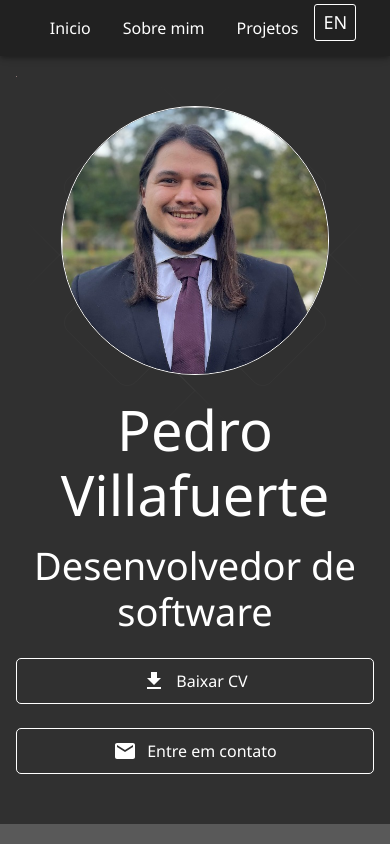
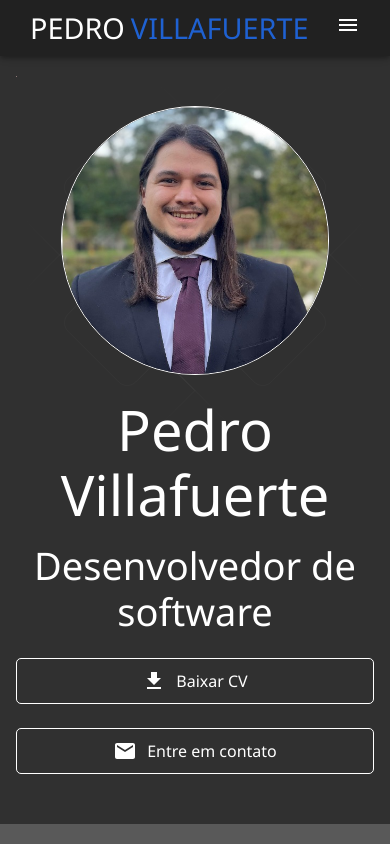
Before and after one commit to PedroVillafuerte/my-portfolio, a React (Vite) app: page / in a window 390 px wide. Shown: the top 844 px of the page. Built offline with nearby package versions, Linux system fonts and the light colour scheme.

Commit message:
Menu Mobile

```diff
--- a/src/components/Footer/Footer.tsx
+++ b/src/components/Footer/Footer.tsx
@@ -13,7 +13,6 @@ const Footer = () => {
   }))
 
   const StyledLink = styled('a')(({ theme }) => ({
-    // Adicione seus estilos aqui, por exemplo:
     color: theme.palette.primary.contrastText,
     textDecoration: 'none',
     '&:hover': {
--- a/src/components/LanguageSwitcher/LanguageSwitcher.tsx
+++ b/src/components/LanguageSwitcher/LanguageSwitcher.tsx
@@ -20,7 +20,7 @@ export const LanguageSwitcher = () => {
                     onClick={() => {
                     i18n.changeLanguage(t('oppositeLanguage'));
                 }}>
-                    <Typography variant="h6">{t('oppositeLanguage').toUpperCase()}</Typography>
+                    <Typography>{t('oppositeLanguage').toUpperCase()}</Typography>
                 </StyledButton>
         </div>
 
--- a/src/components/NavBar/NavBar.tsx
+++ b/src/components/NavBar/NavBar.tsx
@@ -1,40 +1,78 @@
-import { AppBar, MenuItem, styled, Toolbar } from "@mui/material"
+import { AppBar, Box, MenuItem, styled, Toolbar } from "@mui/material"
 import { LanguageSwitcher } from "../LanguageSwitcher/LanguageSwitcher"
 import { useTranslation } from "react-i18next";
+import MenuIcon from '@mui/icons-material/Menu';
 import PedroLogo from "../PedroLogo/PedroLogo";
+import { useState } from "react";
+import CloseIcon from '@mui/icons-material/Close';
+import LinkedInIcon from '@mui/icons-material/LinkedIn'
+import GitHubIcon from '@mui/icons-material/GitHub'
 
-const NavBar = () => {
-    const{t} = useTranslation();
+const NavBar = ({ }) => {
 
-    const StyledToolbar = styled(Toolbar) (({theme})=> ({
+  const { t } = useTranslation();
+  const [mobileMenu, setmobileMenu] = useState(false)
+
+  const StyledToolbar = styled(Toolbar)(({ theme }) => ({
+    padding: "0px 30px",
     display: "flex",
     backgroundColor: `${theme.palette.primary.dark}`,
-        maxWidth:"100vw",
-        [theme.breakpoints.up('xs')]: {
-          justifyContent: "center",
-          fontSize: "0.1em",
-        },
-        [theme.breakpoints.up('md')]: {
+    maxWidth: "100vw",
     justifyContent: "space-between",
     fontSize: "1em",
-          }
   }))
 
-    const StyledA = styled('a') (({})=> ({
+  const StyledA = styled('a')(({ }) => ({
     textDecoration: 'none',
   }))
 
-    const StyledDiv = styled('div') (({})=> ({
+  const StyledDiv = styled('div')(({ }) => ({
     display: "flex",
     alignContent: "left"
   }))
 
+  const StyledDivMobile = styled('div')(({ }) => ({
+    position: 'fixed',
+    width: '100%',
+    height: '100%',
+    top: 0,
+    left: 0,
+    right: 0,
+    bottom: 0,
+    zIndex: '5',
+    display: 'flex',
+    alignItems: 'center',
+    justifyContent: 'center',
+    color: "white",
+    background: 'linear-gradient(34deg, rgba(100,100,100,0.95) 0%, rgba(35,100,210,0.80) 95%)',
+    backdropFilter: 'blur(10px)'
+  }))
+
+  const StyledLink = styled('a')(({ theme }) => ({
+    color: theme.palette.primary.contrastText,
+    textDecoration: 'none',
+    height:"100%",
+    fontSize:"3rem",
+    '&:hover': {
+      cursor: 'pointer',
+    },
+  }))
+
+  const StyledClose = styled('div')(() => ({
+    position: "absolute",
+    top: "1rem",
+    right: "1rem",
+    fontSize: "2rem"
+  }))
+
   return (
     <>
-        <AppBar position="sticky">
+
+      <AppBar position="sticky" sx={{ display: mobileMenu ? 'none' : 'flex' }}>
         <StyledToolbar id="navbar">
-              <PedroLogo></PedroLogo>
-              <StyledDiv>
+          <PedroLogo />
+
+          <StyledDiv sx={{ display: { xs: 'none', sm: 'none', md: 'flex' } }}>
             <StyledA onClick={() => ScrollTo('hero')}>
               <MenuItem>{t("navMain")}</MenuItem>
             </StyledA>
@@ -47,8 +85,56 @@ const NavBar = () => {
             <LanguageSwitcher />
           </StyledDiv>
 
+          <StyledDiv sx={{ display: { xs: 'flex', sm: 'flex', md: 'none' } }}>
+            <div onClick={() => setmobileMenu(true)}>
+              <MenuIcon />
+            </div>
+          </StyledDiv>
+
         </StyledToolbar>
       </AppBar>
+
+      {mobileMenu && (
+        <>
+          <StyledDivMobile>
+
+            <StyledClose onClick={() => setmobileMenu(false)}>
+              <CloseIcon />
+            </StyledClose>
+
+            <Box display="flex" alignItems="center" justifyContent="center" flexDirection="column" gap="4rem" fontSize="1.8rem">
+              <StyledA onClick={() => {
+                setmobileMenu(false)
+                ScrollTo('hero')
+              }}>
+                {t("navMain")}
+              </StyledA>
+              <StyledA onClick={() => {
+                setmobileMenu(false)
+                ScrollTo('about')
+              }}>
+                {t("navAbout")}
+              </StyledA>
+              <StyledA onClick={() => {
+                setmobileMenu(false)
+                ScrollTo('projects')
+              }}>
+                {t("navProjects")}
+              </StyledA>
+              <LanguageSwitcher />
+              <Box width="50vw" textAlign="center" display='flex' justifyContent="space-evenly">
+                <StyledLink href="https://www.linkedin.com/in/pedro-villafuerte-9bb7b5215/" target="_blank" rel="noopener noreferrer">
+                  <LinkedInIcon fontSize="5rem"/>
+                </StyledLink>
+                <StyledLink href="https://github.com/PedroVillafuerte" target="_blank" rel="noopener noreferrer">
+                  <GitHubIcon fontSize="5rem"/>
+                </StyledLink>
+              </Box>
+
+            </Box>
+          </StyledDivMobile>
+        </>
+      )}
     </>
   )
 }
@@ -56,6 +142,7 @@ const NavBar = () => {
 function ScrollTo(sectionId: string) {
   const section = document.getElementById(sectionId)
   const nav = document.getElementById('navbar')
+
   if (section?.offsetTop != null && nav?.offsetHeight != null) {
     console.log(section?.scrollHeight)
     window.scrollTo({ top: section?.offsetTop - nav?.offsetHeight, behavior: 'smooth' })
--- a/src/components/PedroLogo/PedroLogo.tsx
+++ b/src/components/PedroLogo/PedroLogo.tsx
@@ -2,15 +2,10 @@ import { styled } from "@mui/material"
 
 const PedroLogo = () => {
 
-    const StyledLogo = styled("div") (({theme})=> ({
+    const StyledLogo = styled("div") (()=> ({
         display: "flex",
-        [theme.breakpoints.up('xs')]: {
-            display:"none",
-          },
-          [theme.breakpoints.up('md')]: {
-            display:"flex",
-            fontSize: "1.8em",
-            }
+        fontSize: "1.8em",
+
     }))
 
 
--- a/src/pages/Home/Home.tsx
+++ b/src/pages/Home/Home.tsx
@@ -4,17 +4,15 @@ import About from "./sections/About/About"
 import Hero from "./sections/Hero/Hero"
 import Projects from "./sections/Projects/Projects"
 
-
 const Home = () => {
-
 
   return (
     <>
-      <NavBar></NavBar>
+      <NavBar/>
       <Hero />
-        <About/>
-        <Projects/>
-        <Footer/>
+      <About />
+      <Projects />
+      <Footer />
     </>
   )
 }
```
Also changed, not shown: src/components/MenuMobile/MenuMobile.tsx (added, +62 -0 lines). Lines whose indentation alone changed are shown as unchanged.
